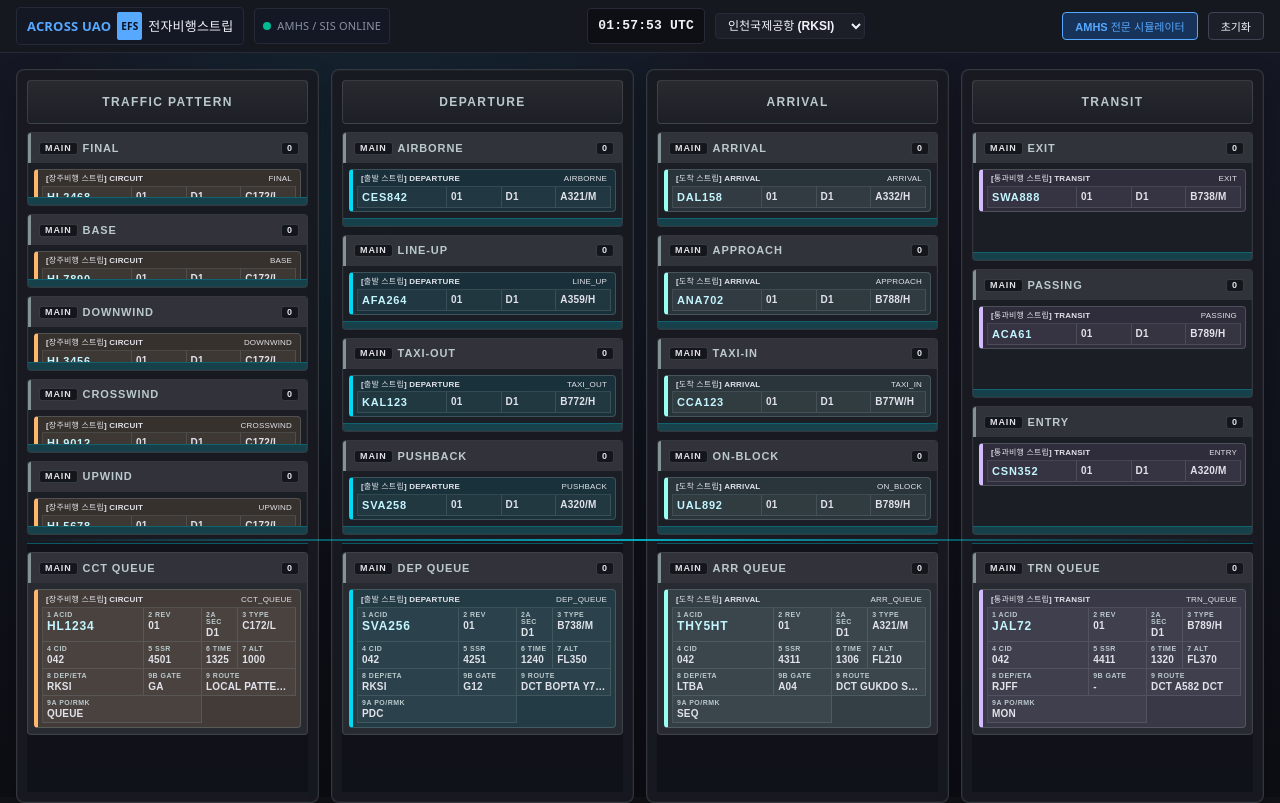
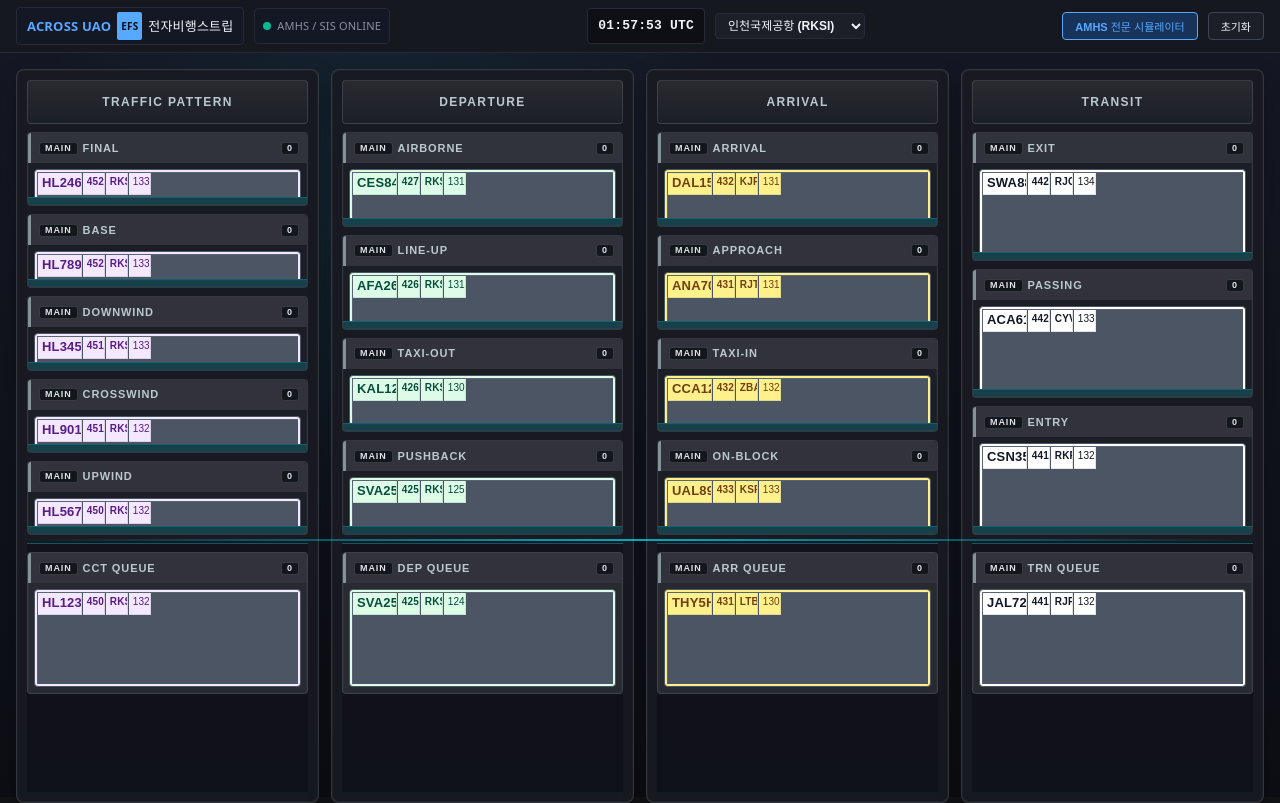
Before and after one commit to uam-danielkim/mrto-efs-fe, a React (Vite) app: page / in a window 1280 px wide. Built offline with nearby package versions, Linux system fonts and the light colour scheme.

Commit message:
feat: Implement stitch 9x4 strip with paper colors and clean fields

```diff
--- a/src/components/FlightStripBay.jsx
+++ b/src/components/FlightStripBay.jsx
@@ -72,80 +72,113 @@ function FlightStripBay({ bay, statusTitle }) {
         }
     })();
 
+    // Authentic paper colors based on stitch_
+    const paperColorStyle = (() => {
+        switch (bay.operationType) {
+            case 'DEPARTURE': return { background: '#dcfce7', color: '#064e3b' };
+            case 'ARRIVAL': return { background: '#fef08a', color: '#713f12' };
+            case 'TRANSIT': return { background: '#ffffff', color: '#111827' };
+            case 'CIRCUIT': return { background: '#f3e8ff', color: '#581c87' };
+            default: return { background: '#ffffff', color: '#111827' };
+        }
+    })();
+
     return (
         <article
             ref={bayRef}
             className={`flight-strip-bay ${typeClass} ${isCompact ? 'flight-strip-bay--compact' : ''}`}
+            style={{ ...paperColorStyle, padding: '2px', borderRadius: '4px', border: '1px solid #4b5563' }}
             draggable
             onDragStart={(event) => {
                 event.dataTransfer.setData('bayId', bay.id);
                 event.dataTransfer.effectAllowed = 'move';
             }}
         >
-            <div className="flight-strip-bay__title-bar" style={{ display: 'flex', justifyContent: 'space-between', padding: '2px 4px', fontSize: '8px', color: 'var(--text-muted)' }}>
-                <span style={{ fontWeight: 800 }}>{stripTitle}</span>
-                <span>{bay.status}</span>
-            </div>
-
-            <div className="flight-strip-bay__grid">
-                <div className="flight-strip-bay__cell flight-strip-bay__cell--callsign">
-                    <span className="flight-strip-bay__label">1 ACID</span>
-                    <strong>{bay.callsign}</strong>
+            <div className="flight-strip-bay__grid" style={{ display: 'grid', gridTemplateColumns: '2fr 1fr 1fr 1fr 1fr 1fr 1.5fr 1.5fr 1.5fr', gridTemplateRows: 'repeat(4, 22px)', gap: '1px', background: '#4b5563' }}>
+                {/* Row 1 */}
+                <div className="flight-strip-bay__cell" style={{ background: paperColorStyle.background, gridColumn: '1 / 2', gridRow: '1 / 2', fontWeight: 800, fontSize: '13px' }}>
+                    {bay.callsign}
+                </div>
+                <div className="flight-strip-bay__cell" style={{ background: paperColorStyle.background, gridColumn: '2 / 3', gridRow: '1 / 2', fontWeight: 700 }}>
+                    {bay.beaconCode ?? bay.ssrCode ?? '1200'}
+                </div>
+                <div className="flight-strip-bay__cell" style={{ background: paperColorStyle.background, gridColumn: '3 / 4', gridRow: '1 / 2', fontWeight: 800 }}>
+                    {bay.departureAirport ?? 'RKSI'}
+                </div>
+                <div className="flight-strip-bay__cell" style={{ background: paperColorStyle.background, gridColumn: '4 / 5', gridRow: '1 / 2' }}>
+                    {bay.time ?? bay.etd ?? '0000'}
+                </div>
+                <div className="flight-strip-bay__cell" style={{ background: paperColorStyle.background, gridColumn: '5 / 7', gridRow: '1 / 2', fontWeight: 700 }}>
+                    {bay.aircraftType ?? 'B738'}
+                </div>
+                <div className="flight-strip-bay__cell" style={{ background: paperColorStyle.background, gridColumn: '7 / 8', gridRow: '1 / 2' }}>
+                    {bay.altitude ?? 'FL340'}
+                </div>
+                <div className="flight-strip-bay__cell" style={{ background: paperColorStyle.background, gridColumn: '8 / 9', gridRow: '1 / 2' }}>
+                    {bay.route?.slice(0, 10) ?? 'DCT'}
+                </div>
+                <div className="flight-strip-bay__cell" style={{ background: paperColorStyle.background, gridColumn: '9 / 10', gridRow: '1 / 2', fontWeight: 700 }}>
+                    {bay.atd ? `ATD ${bay.atd}` : (bay.etd ? `ETD ${bay.etd}` : '-')}
                 </div>
 
-                <div className="flight-strip-bay__cell">
-                    <span className="flight-strip-bay__label">2 REV</span>
-                    <strong>{bay.revisionNumber ?? '01'}</strong>
+                {/* Row 2 */}
+                <div className="flight-strip-bay__cell" style={{ background: paperColorStyle.background, gridColumn: '1 / 2', gridRow: '2 / 3' }}>
+                    {bay.aircraftType}/{bay.wakeCategory ?? 'M'}
+                </div>
+                <div className="flight-strip-bay__cell" style={{ background: paperColorStyle.background, gridColumn: '2 / 3', gridRow: '2 / 3', fontWeight: 700 }}>
+                    {bay.runway ?? '33L'}
+                </div>
+                <div className="flight-strip-bay__cell" style={{ background: paperColorStyle.background, gridColumn: '3 / 4', gridRow: '2 / 3' }}>
+                    {bay.etd ?? bay.time ?? '-'}
+                </div>
+                <div className="flight-strip-bay__cell" style={{ background: paperColorStyle.background, gridColumn: '4 / 6', gridRow: '2 / 3' }}>
+                    {bay.sidStar ?? bay.route?.slice(0, 12) ?? '-'}
+                </div>
+                <div className="flight-strip-bay__cell" style={{ background: paperColorStyle.background, gridColumn: '6 / 7', gridRow: '2 / 3', fontWeight: 800 }}>
+                    {bay.flightRules ?? 'I'}
+                </div>
+                <div className="flight-strip-bay__cell" style={{ background: paperColorStyle.background, gridColumn: '7 / 8', gridRow: '2 / 3' }}>
+                    {bay.departureAirport ?? 'RKSI'}
+                </div>
+                <div className="flight-strip-bay__cell" style={{ background: paperColorStyle.background, gridColumn: '8 / 9', gridRow: '2 / 3' }}>
+                    {bay.arrivalAirport ?? 'RKSS'}
+                </div>
+                <div className="flight-strip-bay__cell" style={{ background: paperColorStyle.background, gridColumn: '9 / 10', gridRow: '2 / 3' }}>
+                    {bay.assignedAltitude ?? bay.altitude ?? '-'}
                 </div>
 
-                <div className="flight-strip-bay__cell">
-                    <span className="flight-strip-bay__label">2A SEC</span>
-                    <strong>{bay.originator ?? 'D1'}</strong>
+                {/* Row 3 */}
+                <div className="flight-strip-bay__cell" style={{ background: paperColorStyle.background, gridColumn: '1 / 6', gridRow: '3 / 4', fontWeight: 700 }}>
+                    {bay.callsign}/{bay.departureAirport ?? 'RKSI'}-{bay.arrivalAirport ?? 'RKSS'}
+                </div>
+                <div className="flight-strip-bay__cell" style={{ background: paperColorStyle.background, gridColumn: '6 / 7', gridRow: '3 / 4', fontWeight: 700 }}>
+                    TCA
+                </div>
+                <div className="flight-strip-bay__cell" style={{ background: paperColorStyle.background, gridColumn: '7 / 8', gridRow: '3 / 4' }}>
+                    SQ {bay.beaconCode ?? '1200'}
+                </div>
+                <div className="flight-strip-bay__cell" style={{ background: paperColorStyle.background, gridColumn: '8 / 9', gridRow: '3 / 4' }}>
+                    {bay.speed ?? 'M084'}
+                </div>
+                <div className="flight-strip-bay__cell" style={{ background: paperColorStyle.background, gridColumn: '9 / 10', gridRow: '3 / 4', fontWeight: 700 }}>
+                    {bay.status ?? 'FPL'}
                 </div>
 
-                <div className="flight-strip-bay__cell">
-                    <span className="flight-strip-bay__label">3 TYPE</span>
-                    <strong>{bay.aircraftType}/{bay.wakeCategory ?? 'M'}</strong>
+                {/* Row 4 */}
+                <div className="flight-strip-bay__cell" style={{ background: paperColorStyle.background, gridColumn: '1 / 2', gridRow: '4 / 5' }}>
+                    {bay.cid ?? '001'}
                 </div>
-
-                <div className="flight-strip-bay__cell">
-                    <span className="flight-strip-bay__label">4 CID</span>
-                    <strong>{bay.cid ?? '042'}</strong>
+                <div className="flight-strip-bay__cell" style={{ background: paperColorStyle.background, gridColumn: '2 / 3', gridRow: '4 / 5', fontWeight: 800 }}>
+                    C
                 </div>
-
-                <div className="flight-strip-bay__cell">
-                    <span className="flight-strip-bay__label">5 SSR</span>
-                    <strong>{bay.beaconCode ?? '-'}</strong>
+                <div className="flight-strip-bay__cell" style={{ background: paperColorStyle.background, gridColumn: '3 / 4', gridRow: '4 / 5' }}>
+                    {bay.gate ?? '-'}
                 </div>
-
-                <div className="flight-strip-bay__cell">
-                    <span className="flight-strip-bay__label">6 TIME</span>
-                    <strong>{bay.time ?? bay.etd ?? '-'}</strong>
+                <div className="flight-strip-bay__cell" style={{ background: paperColorStyle.background, gridColumn: '4 / 6', gridRow: '4 / 5', fontWeight: 700 }}>
+                    {bay.operationType?.slice(0, 3) ?? 'DEP'}
                 </div>
-
-                <div className="flight-strip-bay__cell">
-                    <span className="flight-strip-bay__label">7 ALT</span>
-                    <strong>{bay.altitude ?? bay.requestedAltitude ?? '-'}</strong>
-                </div>
-
-                <div className="flight-strip-bay__cell">
-                    <span className="flight-strip-bay__label">8 DEP/ETA</span>
-                    <strong>{bay.departureAirport ?? bay.eta ?? '-'}</strong>
-                </div>
-
-                <div className="flight-strip-bay__cell">
-                    <span className="flight-strip-bay__label">9B GATE</span>
-                    <strong>{bay.gate ?? bay.runway ?? '-'}</strong>
-                </div>
-
-                <div className="flight-strip-bay__cell flight-strip-bay__cell--route">
-                    <span className="flight-strip-bay__label">9 ROUTE</span>
-                    <strong>{bay.route ?? '-'}</strong>
-                </div>
-
-                <div className="flight-strip-bay__cell flight-strip-bay__cell--remarks">
-                    <span className="flight-strip-bay__label">9A PO/RMK</span>
-                    <strong>{bay.remarks ?? statusTitle ?? bay.status}</strong>
+                <div className="flight-strip-bay__cell" style={{ background: paperColorStyle.background, gridColumn: '6 / 10', gridRow: '4 / 5', opacity: 0.85 }}>
+                    {bay.remarks ?? 'RMK/ TCAS EQUIPPED'}
                 </div>
             </div>
         </article>
```
